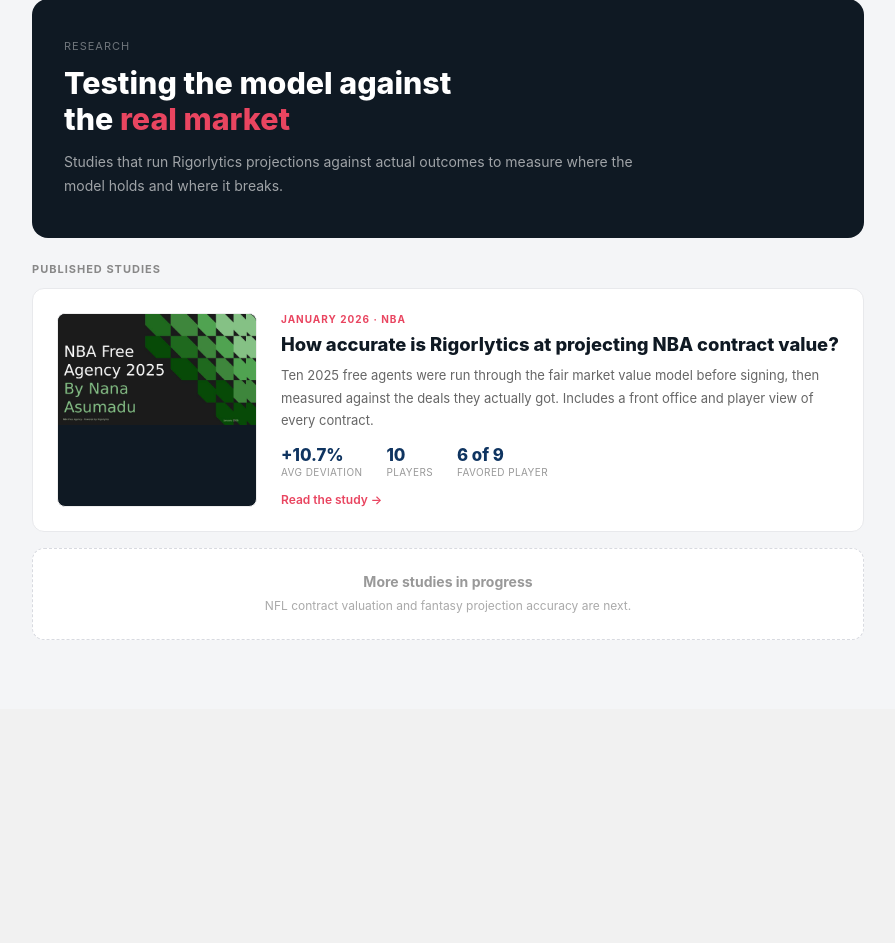
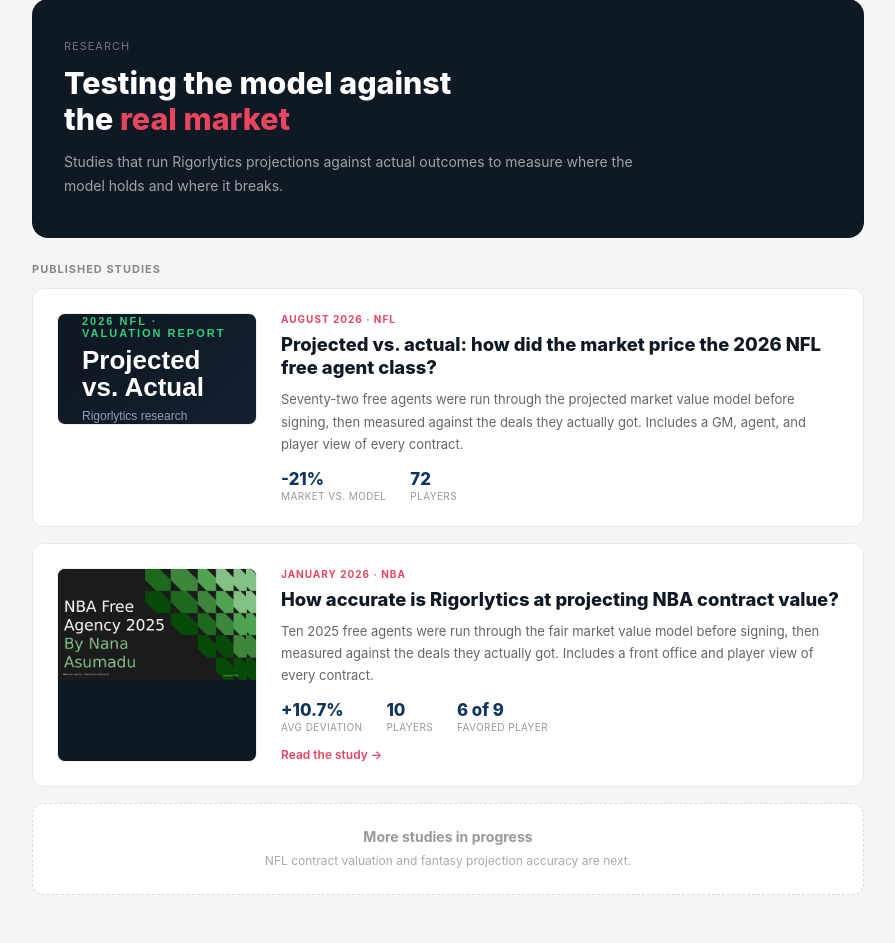
Before and after one commit to nasumadu/Rigorlytics, a Flask app: page /research in a window 1280 px wide. Shown: the part 91-1034 px from the top of the page, without its empty margins (192-1087 px from the left). Before the commit the page ends 731 px from the top, so only its background shows below. Run offline with Flask 3, Linux system fonts and the light colour scheme.

Commit message:
Wire up NFL 2026 study: route and index card

```diff
--- a/app/routes.py
+++ b/app/routes.py
@@ -135,6 +135,11 @@ def research_nba_fa():
     return render_template('research.html')
 
 
+@main.route('/research/nfl-free-agency-2026')
+def research_nfl_fa():
+    return render_template('research_nfl_fa_2026.html')
+
+
 @main.route('/health')
 def health():
     return jsonify({'status': 'Rigorlytics is running', 'version': '1.0'}), 200
--- a/app/templates/research_index.html
+++ b/app/templates/research_index.html
@@ -71,6 +71,23 @@ nav { background:#fff; border-bottom:1px solid #e8e9ec; padding:0 2rem; display:
 
   <div class="section-label">Published studies</div>
 
+  <a href="/research/nfl-free-agency-2026" class="study">
+    <div class="study-thumb" style="background:linear-gradient(135deg,#0E1621,#13212e);display:flex;flex-direction:column;justify-content:center;align-items:flex-start;aspect-ratio:16/9;width:100%;padding:20px 24px;box-sizing:border-box;overflow:hidden;">
+      <div style="font-family:Arial,Helvetica,sans-serif;font-weight:700;font-size:11px;letter-spacing:2px;color:#2FD07A;margin-bottom:8px;">2026 NFL &middot; VALUATION REPORT</div>
+      <div style="font-family:Arial,Helvetica,sans-serif;font-weight:800;font-size:26px;line-height:1.05;color:#ffffff;">Projected vs. Actual</div>
+      <div style="font-family:Arial,Helvetica,sans-serif;font-size:12px;color:#8AA0B4;margin-top:8px;">Rigorlytics research</div>
+    </div>
+    <div>
+      <div class="study-eye">August 2026 &middot; NFL</div>
+      <div class="study-t">Projected vs. actual: how did the market price the 2026 NFL free agent class?</div>
+      <div class="study-d">Seventy-two free agents were run through the projected market value model before signing, then measured against the deals they actually got. Includes a GM, agent, and player view of every contract.</div>
+      <div class="study-stats">
+        <div class="ss"><div class="ss-v">-21%</div><div class="ss-l">Market vs. model</div></div>
+        <div class="ss"><div class="ss-v">72</div><div class="ss-l">Players</div></div>
+      </div>
+    </div>
+  </a>
+
   <a href="/research/nba-free-agency-2025" class="study">
     <div class="study-thumb">
       <img src="/static/research/slide-01.jpg" alt="NBA Free Agency 2025 study" />
```
